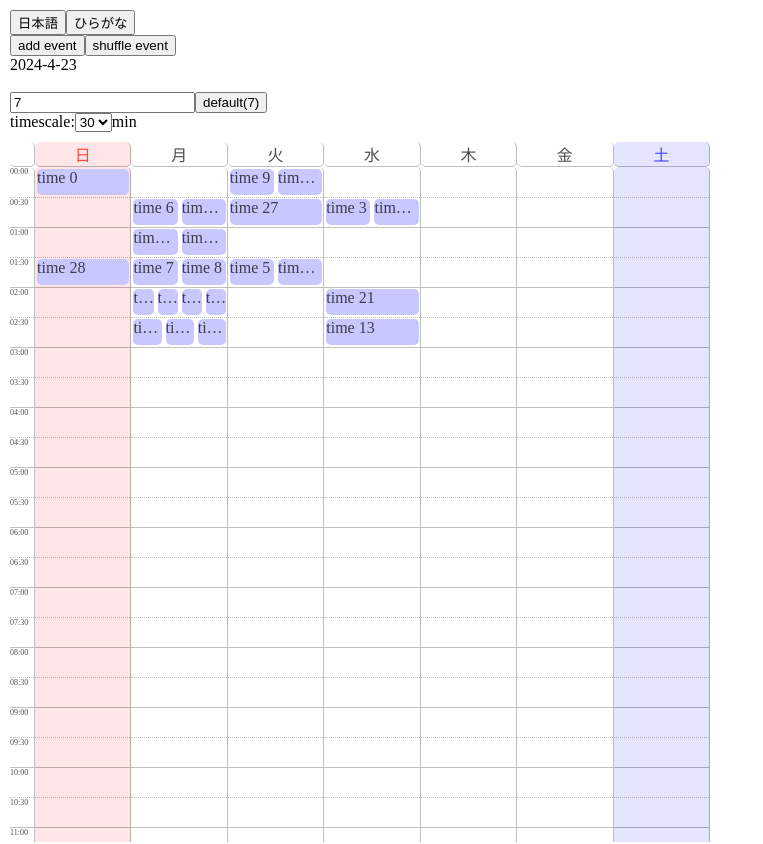
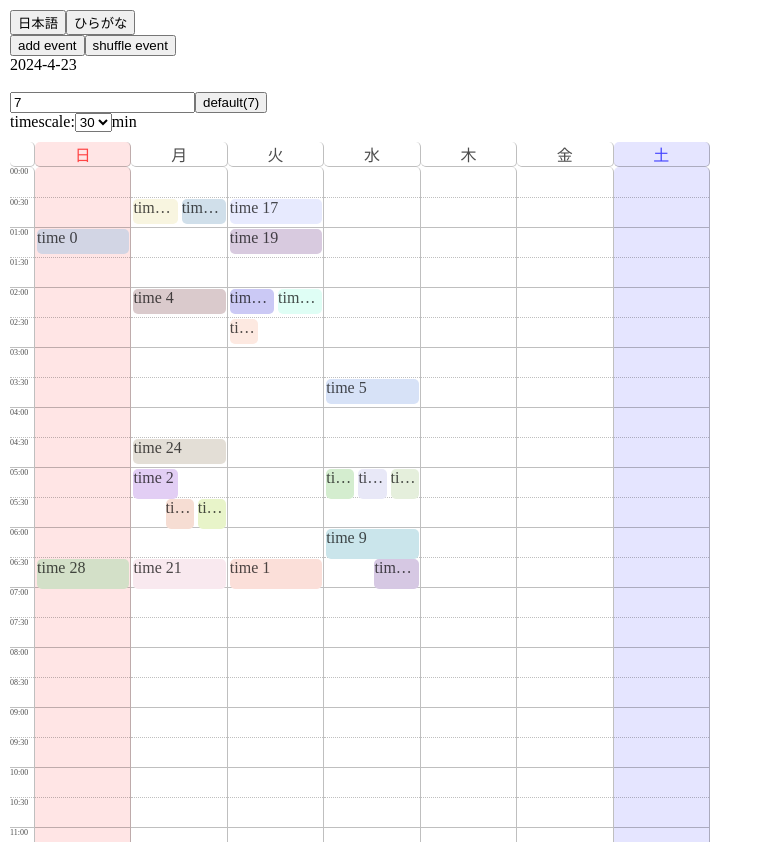
Before and after one commit to kettleTeacues/pofareng_exp, a Next.js app in the folder containers/frontend/: page / in a window 1280 px wide. Shown: the top 844 px of the page, without its empty margins (0-763 px from the left). Built offline with nearby package versions, Linux system fonts and the light colour scheme.

Commit message:
週カレンダー実装を進行

```diff
--- a/containers/frontend/src/app/page.tsx
+++ b/containers/frontend/src/app/page.tsx
@@ -34,19 +34,26 @@ const Dashboard = () => {
     const genDummyEvents = () => {
         setEvent([
             ...[...Array(30)].map((_, i) => {
-                let addTime = Math.floor(Math.random()*10000000);
+                let addMinutes = Math.floor(Math.random()*50);
                 let addDays = Math.floor(Math.random()*10);
+                let color: number[] = [];
+                while (color.length != 3) {
+                    let num = Math.floor(Math.random()*100);
+                    if (num < 55) {color.push(200 + num)}
+                }
                 addDays = addDays > 6 ? 2 :
                           addDays > 3 ? 1 : 0;
                 if (i % 2 == 0) { addDays *= -1 }
-                let startTime = new Date(current.getTime() + addTime);
+                let startTime = new Date(current);
                 startTime.setDate(startTime.getDate() + addDays);
-                let endTime = new Date(current.getTime() + addTime);
-                endTime.setDate(endTime.getDate() + addDays);
+                startTime.setHours(0, addMinutes*10);
+                let endTime = new Date(startTime);
+                endTime.setHours(startTime.getHours(), startTime.getMinutes() + addMinutes);
                 return {
                     startDate: startTime,
                     endDate: endTime,
                     title: `time ${i}`,
+                    color: `rgb(${color.join(',')})`
                 }
             }),
             ...[...Array(10)].map((_, i) => {
@@ -58,7 +65,7 @@ const Dashboard = () => {
                 return {
                     startDate: startDate,
                     endDate: endDate,
-                    title: `event1${i}`,
+                    title: `event ${i}`,
                 }
             }),
         ]);
--- a/containers/frontend/src/components/Calendars.tsx
+++ b/containers/frontend/src/components/Calendars.tsx
@@ -27,6 +27,9 @@ const initEnvent = (event: CalendarEvent[]) => {
         let dayLength = Math.ceil((event.endDate.getTime() - event.startDate.getTime()) / (1000*60*60*24));
         // 経過日数+1日を設定（当日分）、経過0日の場合1日とみなす
         event.length = dayLength? dayLength + 1: 1;
+        // 経過分数を取得
+        let elapsedMinutes = Math.ceil((event.endDate.getTime() - event.startDate.getTime()) / (1000*60));
+        event.minuteLength = elapsedMinutes;
     });
 };
 const addEvent = (processDate: Date, todayEvents: CalendarEvent[]) => {
@@ -87,19 +90,27 @@ const addEvent = (processDate: Date, todayEvents: CalendarEvent[]) => {
     };
     return eventElements;
 }
-const addWeekEvent = (processDate: Date, timeEvents: CalendarEvent[]) => {
+const addWeekEvent = (startTime: Date, endTime: Date, timeEvents: CalendarEvent[], timescale: number) => {
     let eventElements = timeEvents.map((event, i) => {
+        if (startTime <= event.startDate && event.startDate <= endTime) {
             return <Events
                 key={i}
                 title={event.title}
                 color = {event.color}
                 onClick={() => {console.log(
                     event?.title,
-                `${('0'+event.startDate.getHours()).slice(-2)}:${('0'+event.startDate.getMinutes()).slice(-2)}`,
-                `${('0'+event.endDate.getHours()).slice(-2)}:${('0'+event.endDate.getMinutes()).slice(-2)}`,
+                    `${('0'+event.startDate.getHours()).slice(-2)}:${('0'+event.startDate.getMinutes()).slice(-2)}:${('0'+event.startDate.getSeconds()).slice(-2)}`,
+                    `${('0'+event.endDate.getHours()).slice(-2)}:${('0'+event.endDate.getMinutes()).slice(-2)}:${('0'+event.endDate.getSeconds()).slice(-2)}`,
                 )}}
                 addClass={[`order-${i}`]}
+                height={`${Math.floor((event.minuteLength || 0) / timescale)*100}%`}
             />
+        } else {
+            return <Events
+                key={i}
+                addClass={['blank', `order-${i}`]}
+            />
+        }
     });
     return eventElements;
 }
@@ -377,16 +388,20 @@ export const WeekCalendar = ({
                     />
                     // 現在時間のイベントを取得
                     let startTime = new Date(time);
+                    startTime.setSeconds(0);
+                    startTime.setMilliseconds(0);
                     let endTime = new Date(time);
+                    endTime.setSeconds(0);
+                    endTime.setMilliseconds(0);
                     endTime.setMinutes(endTime.getMinutes() + timescaleParams[timescale].minutePerCell);
                     let timeEvents = events.filter(event => {
-                        return startTime <= event.endDate && event.startDate < endTime
+                        return (startTime < event.endDate && event.startDate < endTime)
                             && event.startDate.toLocaleDateString() == time.toLocaleDateString()
                             && event.endDate.toLocaleDateString() == time.toLocaleDateString()
                     });
 
                     // イベントをプッシュ
-                    eventCells.push(...addWeekEvent(processDate, timeEvents));
+                    eventCells.push(...addWeekEvent(startTime, endTime, timeEvents, timescale));
 
                     return timeCell;
                 })
--- a/containers/frontend/src/components/Event.tsx
+++ b/containers/frontend/src/components/Event.tsx
@@ -1,6 +1,6 @@
 import type { EventProps } from './types/calendars';
 
-const defaultWidth = '94%';
+const defaultSize = '94%';
 
 export const Events = (props: EventProps) => {
     let className = `calendar-event ${props.addClass &&  props.addClass.join(' ')}`;
@@ -8,7 +8,8 @@ export const Events = (props: EventProps) => {
     return <div
         className={className}
         style={{
-            width: props.width || defaultWidth,
+            width: props.width || defaultSize,
+            height: props.height || defaultSize,
             background: props.color,
         }}
         onClick={props.onClick}
--- a/containers/frontend/src/components/types/calendars.ts
+++ b/containers/frontend/src/components/types/calendars.ts
@@ -41,11 +41,13 @@ export interface CalendarEvent {
     color?: string;
     order?: number;
     length?: number;
+    minuteLength?: number;
 }
 export interface EventProps extends CommonMouseEvent {
     title?: string;
     color?: string;
     width?: number | string;
+    height?: number | string;
     addClass?: string[];
     style?: React.CSSProperties;
 }
```
Lines whose indentation alone changed are shown as unchanged.
